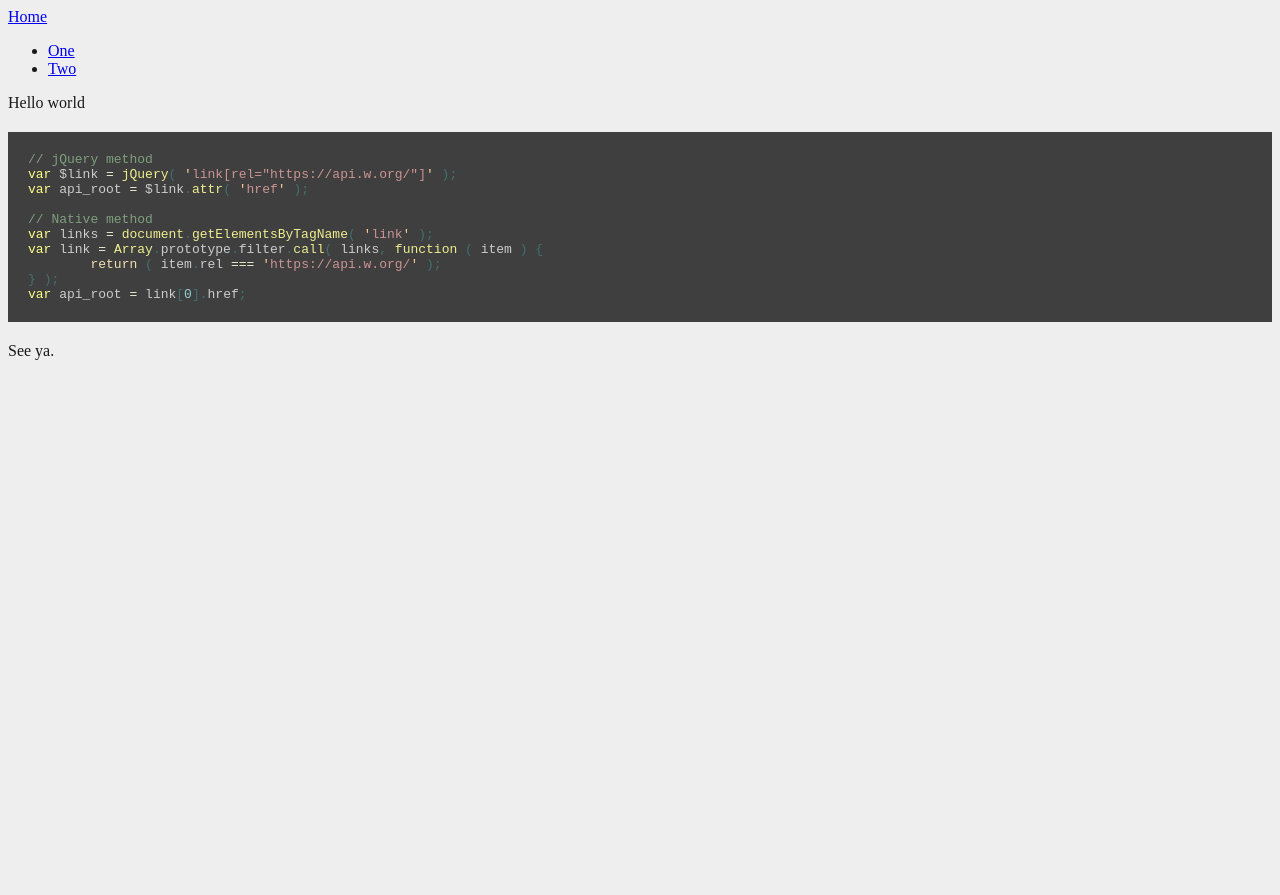
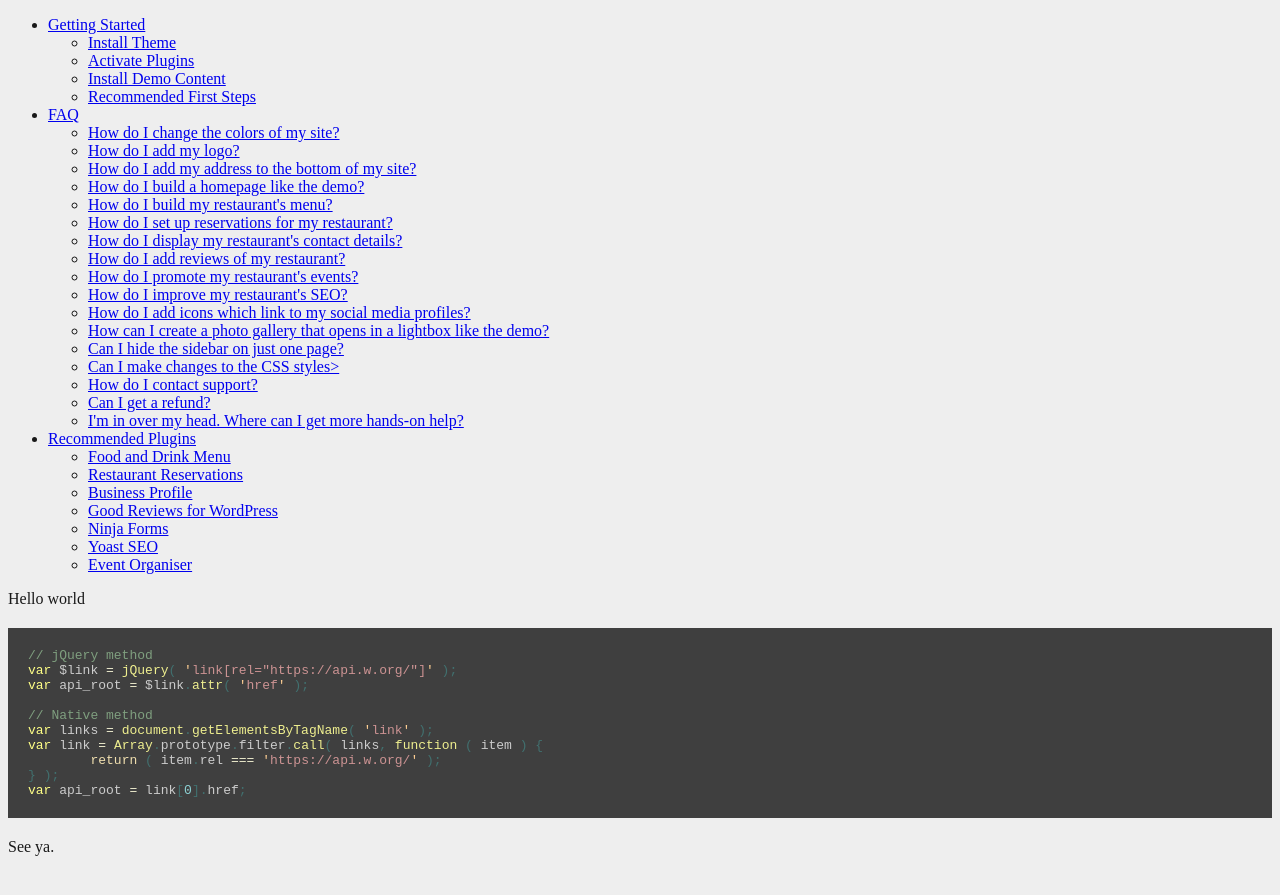
Before and after one commit to NateWr/docs-themeofthecrop, a Jekyll site: the page built from index.html, in a window 1280 px wide. Shown: the top 895 px of the page. Built offline with Jekyll 4.4.1, drawn with Linux system fonts in a browser that asks for light colours.

Commit message:
Implement a navigation menu pattern

```diff
--- /dev/null
+++ b/_data/nav_luigi.yml
@@ -0,0 +1,94 @@
+base: themes/luigi
+menu:
+  - title: Getting Started
+    page: user/getting-started
+    items:
+    - title: Install Theme
+      page: user/getting-started/install
+
+    - title: Activate Plugins
+      page: user/getting-started/activate-plugins
+
+    - title: Install Demo Content
+      page: user/getting-started/install-demo-content
+
+    - title: Recommended First Steps
+      page: user/getting-started/first-steps
+
+  - title: FAQ
+    page: user/faq
+    items:
+    - title: How do I change the colors of my site?
+      page: user/faq#colors
+
+    - title: How do I add my logo?
+      page: user/faq#logo
+
+    - title: How do I add my address to the bottom of my site?
+      page: user/faq#footer-address
+
+    - title: How do I build a homepage like the demo?
+      page: user/faq#homepage
+
+    - title: How do I build my restaurant's menu?
+      page: user/faq#menu
+
+    - title: How do I set up reservations for my restaurant?
+      page: user/faq#reservations
+
+    - title: How do I display my restaurant's contact details?
+      page: user/faq#show-contact-details
+
+    - title: How do I add reviews of my restaurant?
+      page: user/faq#reviews
+
+    - title: How do I promote my restaurant's events?
+      page: user/faq#events
+
+    - title: How do I improve my restaurant's SEO?
+      page: user/faq#seo
+
+    - title: How do I add icons which link to my social media profiles?
+      page: user/faq#social-profile-menu
+
+    - title: How can I create a photo gallery that opens in a lightbox like the demo?
+      page: user/faq#photo-gallery
+
+    - title: Can I hide the sidebar on just one page?
+      page: user/faq#full-width-page-template
+
+    - title: Can I make changes to the CSS styles>
+      page: user/faq#css-changes
+
+    - title: How do I contact support?
+      page: user/faq#support
+
+    - title: Can I get a refund?
+      page: user/faq#refund
+
+    - title: I'm in over my head. Where can I get more hands-on help?
+      page: user/faq#more-help
+
+  - title: Recommended Plugins
+    page: user/plugins
+    items:
+    - title: Food and Drink Menu
+      redirect: user/plugins/food-and-drink-menu
+
+    - title: Restaurant Reservations
+      redirect: user/plugins/restaurant-reservations
+
+    - title: Business Profile
+      redirect: user/plugins/business-profile
+
+    - title: Good Reviews for WordPress
+      redirect: user/plugins/good-reviews-wp
+
+    - title: Ninja Forms
+      page: user/plugins/ninja-forms
+
+    - title: Yoast SEO
+      page: user/plugins/yoast-seo
+
+    - title: Event Organiser
+      page: user/plugins/event-organiser
--- a/_includes/nav.html
+++ b/_includes/nav.html
@@ -1,14 +1,28 @@
-<nav>
+<nav role="navigation">
 	<ul>
+
+		{% for section in site.data[page.nav].menu %}
 		<li>
-			<a href="#">
-				One
+			<a href="{{ site.data[page.nav].base }}/{{ section.page }}">
+				{{ section.title }}
 			</a>
+
+			{% if section.items != null %}
+			<ul>
+
+				{% for item in section.items %}
+				<li>
+					<a href="{{ site.data[page.nav].base }}/{{ item.page }}">
+						{{ item.title }}
+					</a>
+				</li>
+				{% endfor %}
+
+			</ul>
+			{% endif %}
+
 		</li>
-		<li>
-			<a href="#">
-				Two
-			</a>
-		</li>
+		{% endfor %}
+
 	</ul>
 </nav>
--- a/_layouts/default.html
+++ b/_layouts/default.html
@@ -1,18 +1,19 @@
 <!DOCTYPE html>
-<html>
+<html lang="en-US">
 	<head>
 		<title>{{ page.title }}</title>
+		<meta charset="UTF-8">
+		<meta name="viewport" content="width=device-width, initial-scale=1.0">
 		<link type="text/css" href="css/style.css" rel="stylesheet" media="all">
 	</head>
 	<body>
-		<header>
-			<a href="/">Home</a>
+		<header role="banner">
 			{% include nav.html %}
 		</header>
-		<div class="content">
+		<div class="content" role="main">
 			{{ content }}
 		</div>
-		<footer>
+		<footer role="contentinfo">
 			See ya.
 		</footer>
 	</body>
--- a/index.html
+++ b/index.html
@@ -1,6 +1,7 @@
 ---
 layout: default
 title: Testing This Thang
+nav: nav_luigi
 ---
 Hello world
 
```
